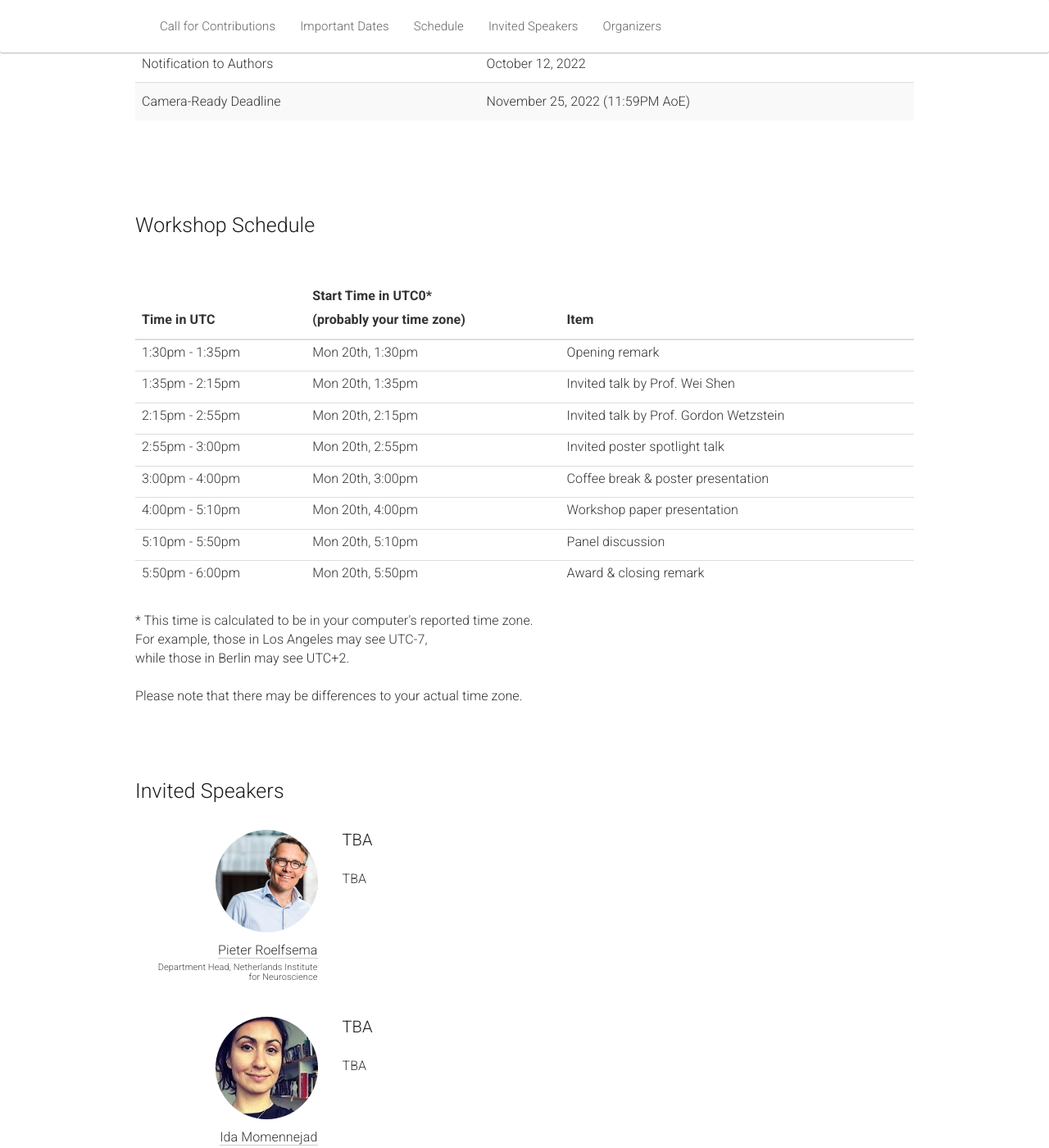
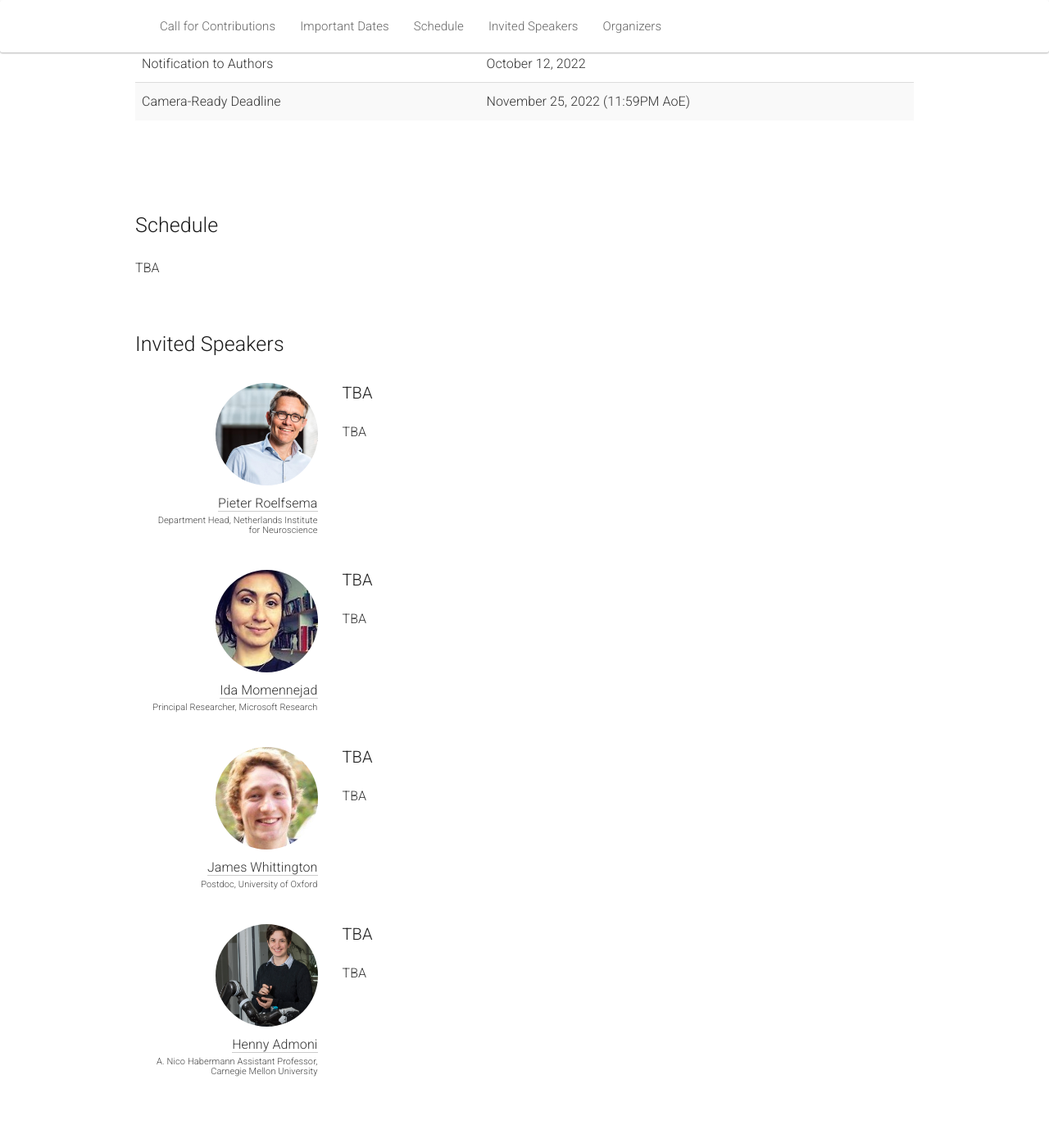
Before and after one commit to attention-learning-workshop/attention-learning-workshop.github.io, a Jekyll site: the page built from _pages/home_2022.md, in a window 1280 px wide and 1400 px high, scrolled down 2135 px. Shown: the whole window at 82% size. Built offline with Jekyll 4.4.1, drawn with Linux system fonts in a browser that asks for light colours; nearby versions of some CDN libraries.

Commit message:
remove schedule

```diff
--- a/_pages/home_2022.md
+++ b/_pages/home_2022.md
@@ -54,18 +54,22 @@ In conjunction with NeurIPS 22: December 3, 2022 (in-person)
   </div>
 </div><br>
 
+<a class="anchor" id="schedule"></a>
+
+## Schedule
+
+TBA
+
 <!-- Schedule -->
-<div class="row">
-  <div class="col-xs-12"><a class="anchor" id="schedule"></a>
-     <h2>Workshop Schedule</h2>
-     <br>
-     <!-- <p>
+<!--<div class="row">
+  <div class="col-xs-12">
+     <p>
        Attending:
        <ul>
          <li>Registered CVPR attendees can find the relevant Zoom and Gatherly links at <a target="_blank" href="https://www.eventscribe.net/2021/2021CVPR/login.asp">https://www.eventscribe.net/2021/2021CVPR/login.asp</a></li>
 	 <li>Others are welcome to join our livestream at <a href="https://youtu.be/ScoHuri_3hs">https://youtu.be/ScoHuri_3hs</a></li>
        </ul>
-     </p> -->
+     </p>
      <table class="table schedule" style="border:none !important;">
       <thead class="thead-light">
         <tr>
@@ -115,11 +119,11 @@ In conjunction with NeurIPS 22: December 3, 2022 (in-person)
           <td class="to-local-time">20 Jun 2022 17:50:00 UTC</td>
           <td>Award & closing remark</td>
         </tr>
-        <!-- <tr>
+        <tr>
           <td>8:15pm - 8:20pm</td>
           <td class="to-local-time">20 Jun 2021 20:15:00 UTC</td>
           <td>Award & closing remark</td>
-        </tr> -->
+        </tr>
       </tbody>
      </table>
      <span class="disclaimer">
@@ -132,7 +136,7 @@ In conjunction with NeurIPS 22: December 3, 2022 (in-person)
      <br>
      Please note that there may be differences to your actual time zone.</span>
   </div>
-</div><br>
+</div><br> -->
 
 <!-- Speakers -->
 
@@ -323,7 +327,6 @@ In conjunction with NeurIPS 22: December 3, 2022 (in-person)
       NVIDIA</h6>
     </div>
   </div>
-  </div>
 </div>
 <br>
 
```
